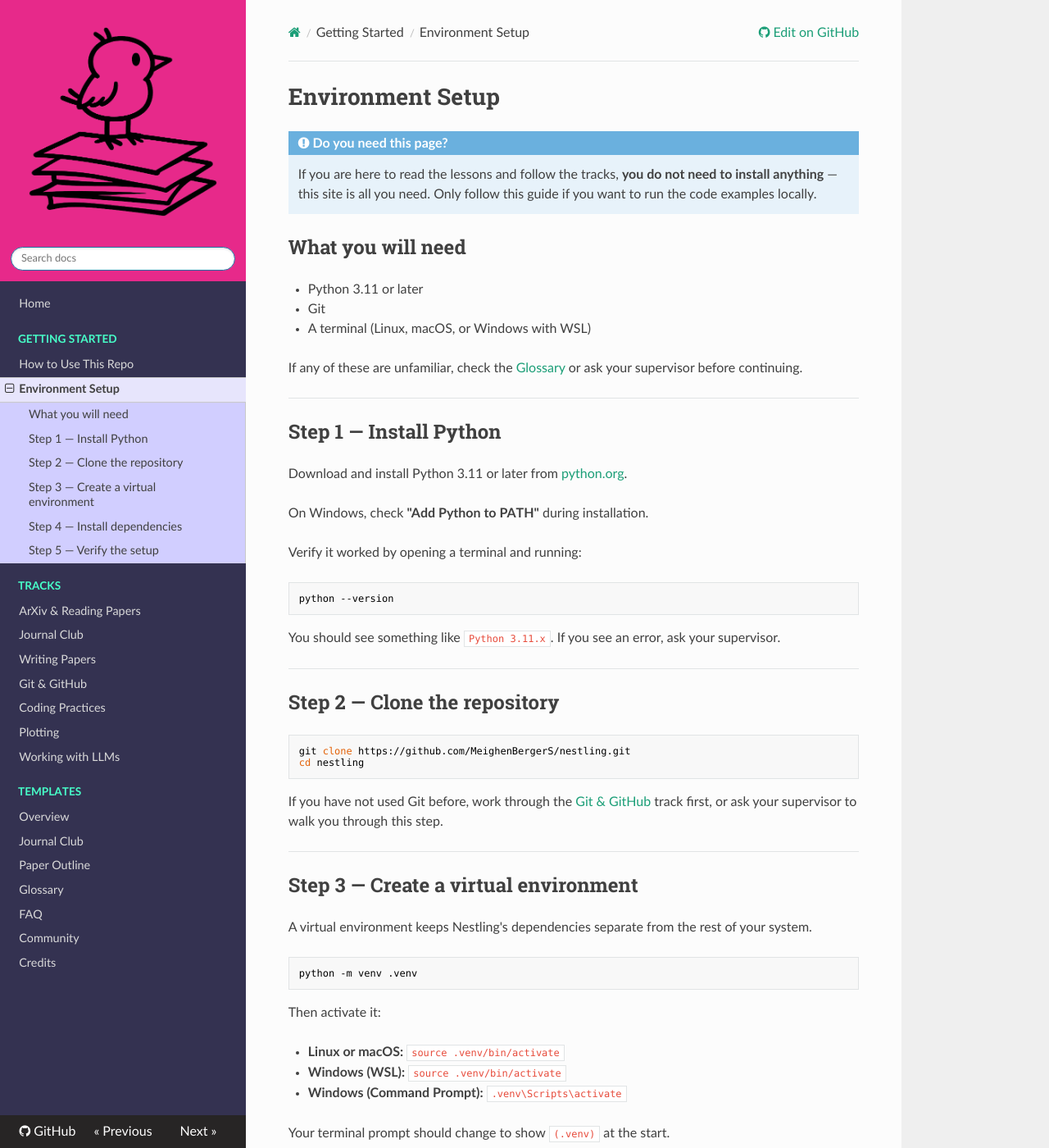
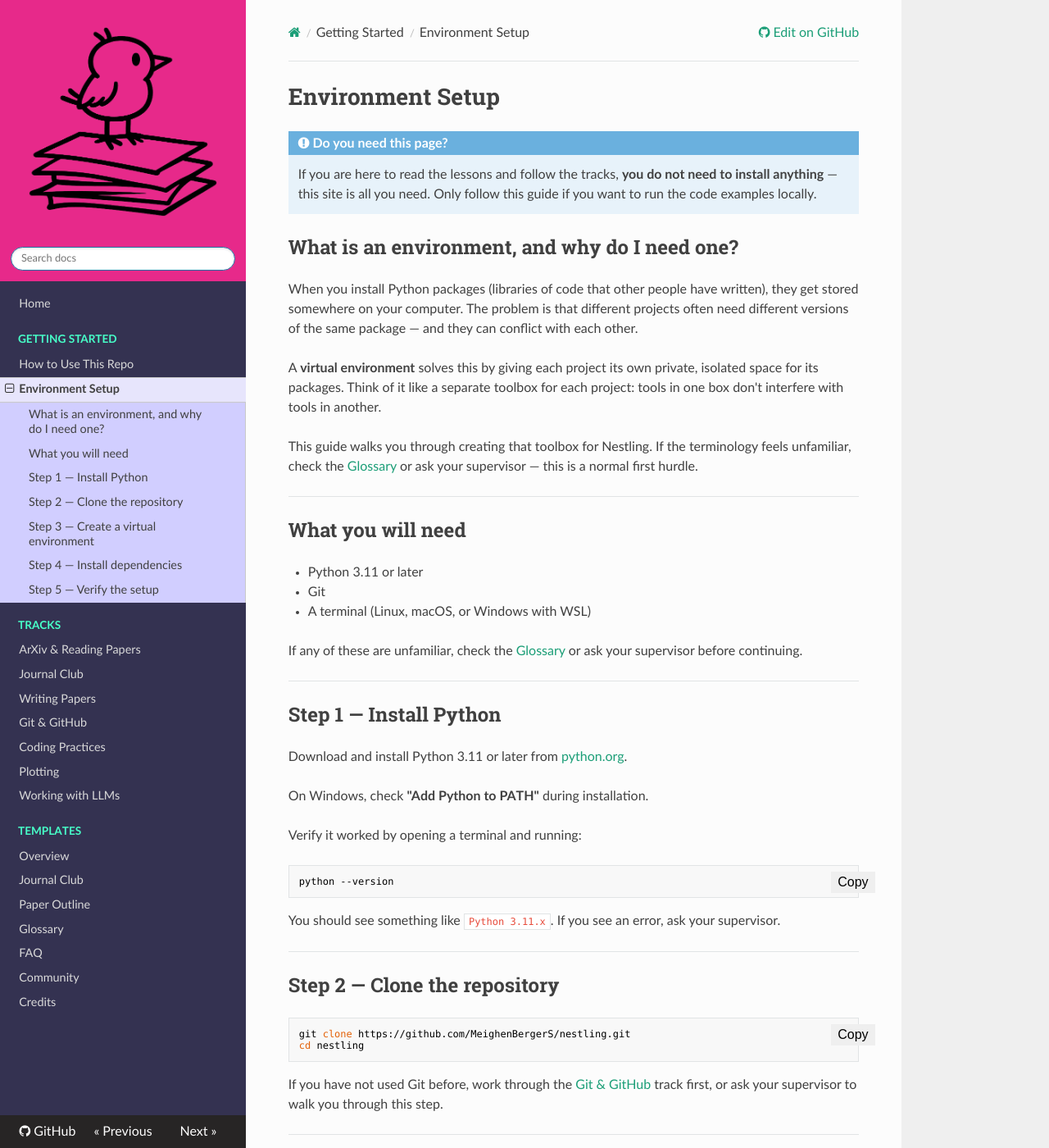
Before and after one commit to MeighenBergerS/nestling, an MkDocs documentation site: the page built from docs/getting-started/environment-setup.md, in a window 1280 px wide and 1400 px high. Shown: the whole window at 82% size. Built offline with MkDocs 1.6.1, drawn with Linux system fonts in a browser that asks for light colours; nearby versions of some CDN libraries; some of the changed lines change nothing that is shown.

Commit message:
Add copy button and easier environment intro

```diff
--- a/docs/getting-started/environment-setup.md
+++ b/docs/getting-started/environment-setup.md
@@ -3,6 +3,19 @@
 !!! note "Do you need this page?"
     If you are here to read the lessons and follow the tracks, **you do not need to install anything** — this site is all you need.
     Only follow this guide if you want to run the code examples locally.
+
+## What is an environment, and why do I need one?
+
+When you install Python packages (libraries of code that other people have written), they get stored somewhere on your computer.
+The problem is that different projects often need different versions of the same package — and they can conflict with each other.
+
+A **virtual environment** solves this by giving each project its own private, isolated space for its packages.
+Think of it like a separate toolbox for each project: tools in one box don't interfere with tools in another.
+
+This guide walks you through creating that toolbox for Nestling.
+If the terminology feels unfamiliar, check the [Glossary](../glossary.md) or ask your supervisor — this is a normal first hurdle.
+
+---
 
 ## What you will need
 
--- /dev/null
+++ b/docs/js/copy_code.js
@@ -0,0 +1,33 @@
+document.addEventListener("DOMContentLoaded", function () {
+  document.querySelectorAll("pre").forEach(function (pre) {
+    var wrapper = document.createElement("div");
+    wrapper.className = "clipboard";
+
+    var button = document.createElement("button");
+    button.className = "btn-clipboard";
+    button.title = "Copy to clipboard";
+    button.textContent = "Copy";
+
+    wrapper.appendChild(button);
+    pre.insertBefore(wrapper, pre.firstChild);
+
+    button.addEventListener("click", function () {
+      var code = pre.querySelector("code");
+      var text = code ? code.innerText : pre.innerText;
+
+      navigator.clipboard.writeText(text).then(function () {
+        button.textContent = "Copied!";
+        setTimeout(function () { button.textContent = "Copy"; }, 2000);
+      }).catch(function () {
+        var textarea = document.createElement("textarea");
+        textarea.value = text;
+        document.body.appendChild(textarea);
+        textarea.select();
+        document.execCommand("copy");
+        document.body.removeChild(textarea);
+        button.textContent = "Copied!";
+        setTimeout(function () { button.textContent = "Copy"; }, 2000);
+      });
+    });
+  });
+});
--- a/mkdocs.yml
+++ b/mkdocs.yml
@@ -34,6 +34,9 @@ nav:
 extra_css:
   - css/custom_rules.css
 
+extra_javascript:
+  - js/copy_code.js
+
 markdown_extensions:
   - admonition
   - toc:
```
